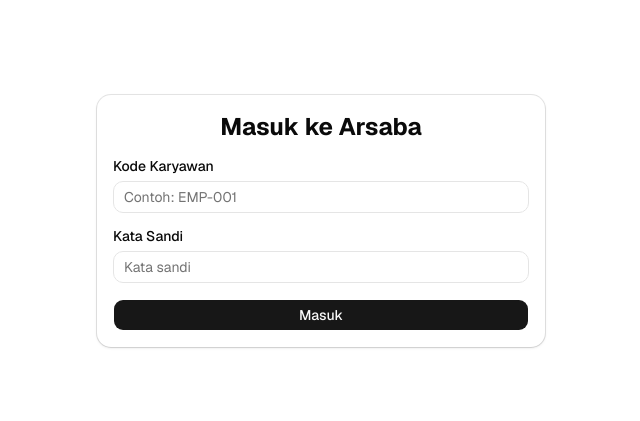
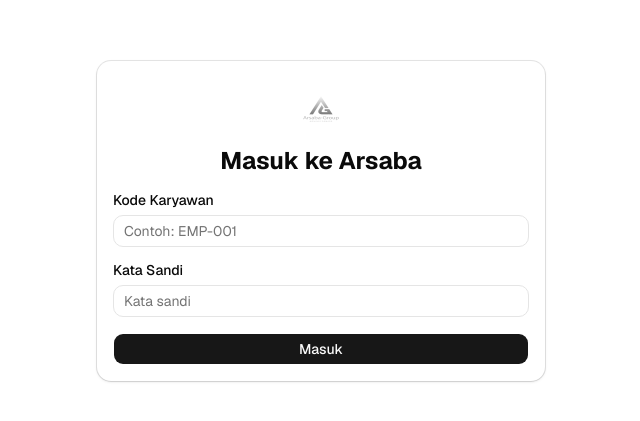
Before and after one commit to Farkhanisme/arsaba, a Next.js app: page /login in a window 1280 px wide. Shown: the part 179-600 px from the top of the page, without its empty margins (319-959 px from the left). Built offline with nearby package versions, Linux system fonts and the light colour scheme.

Commit message:
feat(branding): favicon + logo arsaba di navbar dan halaman login

```diff
--- a/app/login/page.tsx
+++ b/app/login/page.tsx
@@ -1,6 +1,7 @@
 "use client";
 
 import { useState } from "react";
+import Image from "next/image";
 import { signIn } from "next-auth/react";
 import { useRouter } from "next/navigation";
 import { toast } from "sonner";
@@ -71,6 +72,13 @@ export default function LoginPage() {
     <div className="min-h-screen flex items-center justify-center p-4 bg-background">
       <Card className="w-full max-w-md">
         <CardHeader className="text-center">
+          <Image
+            src="/logo.png"
+            alt="Logo Arsaba"
+            width={512}
+            height={512}
+            className="mx-auto h-16 w-16 object-contain"
+          />
           <CardTitle className="text-2xl font-bold">Masuk ke Arsaba</CardTitle>
         </CardHeader>
         <CardContent>
--- a/components/layout/navbar.tsx
+++ b/components/layout/navbar.tsx
@@ -1,6 +1,7 @@
 "use client";
 
 import Link from "next/link";
+import Image from "next/image";
 import { usePathname } from "next/navigation";
 import { useState } from "react";
 import { Menu, X, LogOut } from "lucide-react";
@@ -71,7 +72,8 @@ export function Navbar({ user }: Props) {
   return (
     <header className="border-b bg-background">
       <div className="container mx-auto flex h-14 max-w-5xl items-center justify-between px-4">
-        <Link href="/dashboard" className="font-bold">
+        <Link href="/dashboard" className="flex items-center gap-2 font-bold">
+          <Image src="/logo.png" alt="Logo Arsaba" width={512} height={512} className="h-7 w-7 object-contain" />
           Arsaba
         </Link>
 
@@ -100,7 +102,10 @@ export function Navbar({ user }: Props) {
           {/* Drawer */}
           <aside className="fixed inset-y-0 right-0 z-50 flex w-72 max-w-[80vw] flex-col bg-background shadow-lg">
             <div className="flex h-14 items-center justify-between border-b px-4">
-              <span className="font-bold">Arsaba</span>
+              <span className="flex items-center gap-2 font-bold">
+                <Image src="/logo.png" alt="Logo Arsaba" width={512} height={512} className="h-7 w-7 object-contain" />
+                Arsaba
+              </span>
               <button
                 type="button"
                 onClick={() => setOpen(false)}
```
Also changed, not shown: app/icon.png (added), public/logo.png (added).
